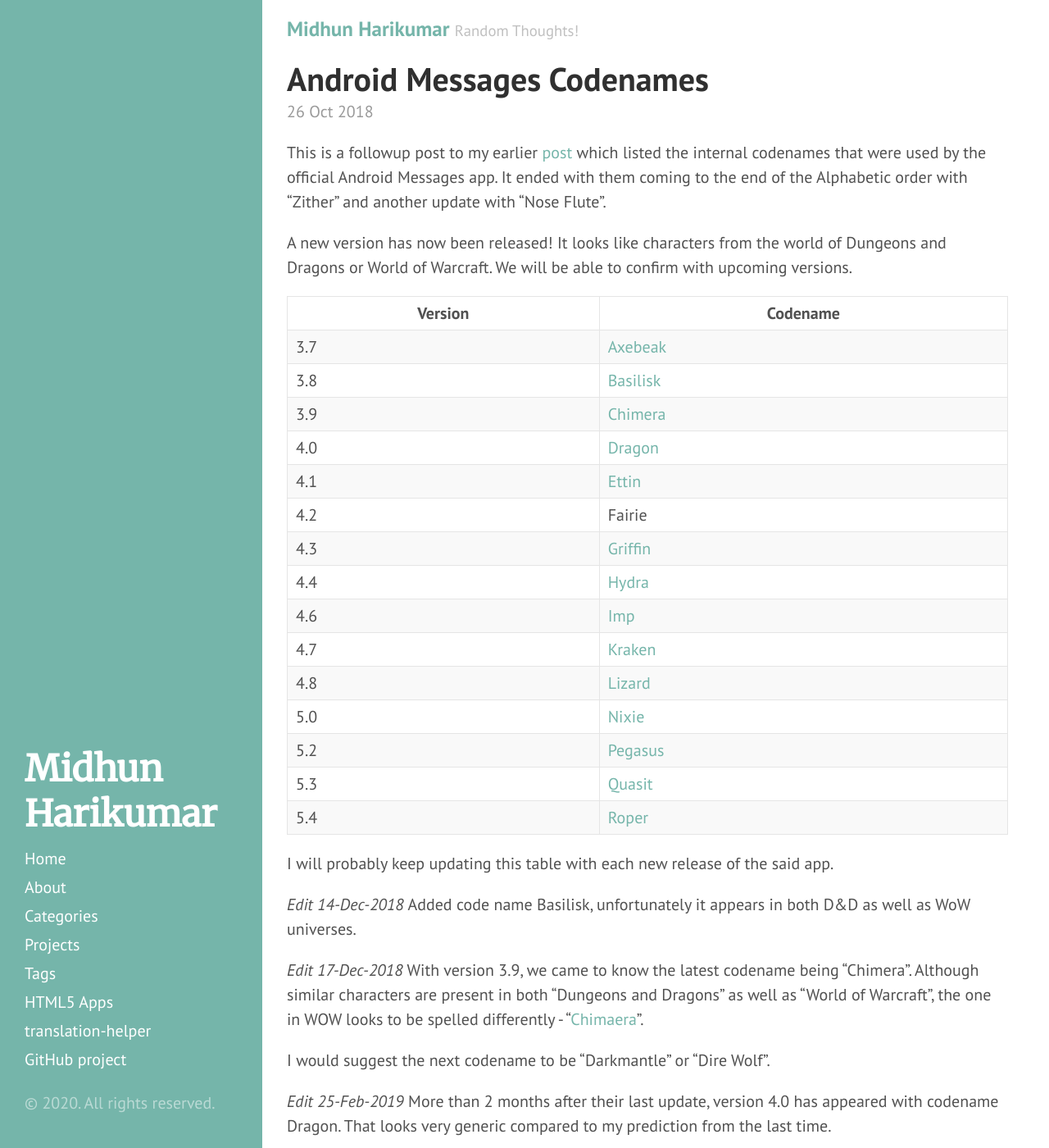
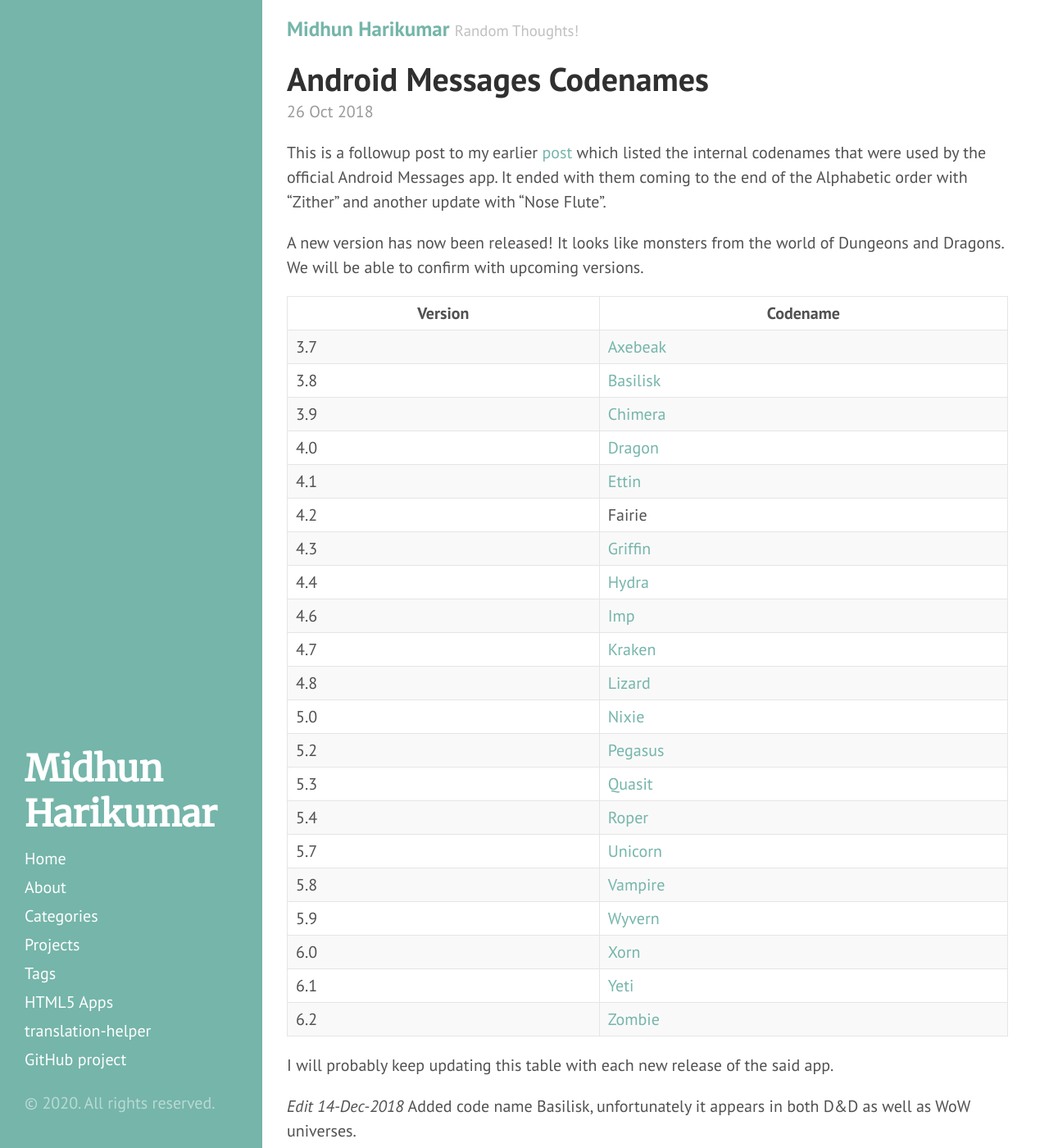
Before and after one commit to midhunhk/midhunhk.github.io, a Jekyll site: the page built from _posts/2018-10-26-android-messages-mark-2.md, in a window 1280 px wide and 1400 px high. Shown: the whole window at 82% size. Built offline with Jekyll 4.4.1, drawn with Linux system fonts in a browser that asks for light colours; comment, search, counter and statistics services are not loaded; some of the changed text lies outside the part shown.

Commit message:
updated posts

```diff
--- a/_posts/2018-10-26-android-messages-mark-2.md
+++ b/_posts/2018-10-26-android-messages-mark-2.md
@@ -10,7 +11,7 @@
 
 A new version has now been released!
 <!-- more -->
-It looks like characters from the world of Dungeons and Dragons or World of Warcraft. We will be able to confirm with upcoming versions.
+It looks like monsters from the world of Dungeons and Dragons. We will be able to confirm with upcoming versions.
 
 | Version | Codename |
 |---------|----------|
@@ -29,6 +30,12 @@
 | 5.2     | [Pegasus](https://roll20.net/compendium/dnd5e/Pegasus#content) |
 | 5.3     | [Quasit](https://en.wikipedia.org/wiki/Quasit) |
 | 5.4     | [Roper](https://en.wikipedia.org/wiki/Roper_(Dungeons_%26_Dragons)) |
+| 5.7     | [Unicorn](https://en.wikipedia.org/wiki/List_of_Advanced_Dungeons_%26_Dragons_2nd_edition_monsters) |
+| 5.8     | [Vampire](https://en.wikipedia.org/wiki/List_of_Advanced_Dungeons_%26_Dragons_2nd_edition_monsters) |
+| 5.9     | [Wyvern](https://en.wikipedia.org/wiki/List_of_Advanced_Dungeons_%26_Dragons_2nd_edition_monsters) |
+| 6.0     | [Xorn](https://en.wikipedia.org/wiki/List_of_Advanced_Dungeons_%26_Dragons_2nd_edition_monsters) |
+| 6.1     | [Yeti](https://en.wikipedia.org/wiki/List_of_Advanced_Dungeons_%26_Dragons_2nd_edition_monsters) |
+| 6.2     | [Zombie](https://en.wikipedia.org/wiki/List_of_Advanced_Dungeons_%26_Dragons_2nd_edition_monsters) |
 
 I will probably keep updating this table with each new release of the said app.
 
```
Also changed, not shown: other parts of _posts/2018-10-26-android-messages-mark-2.md (+2 -0 lines), _posts/2018-09-06-android-messages-codenames.md (+3 -0 lines).
